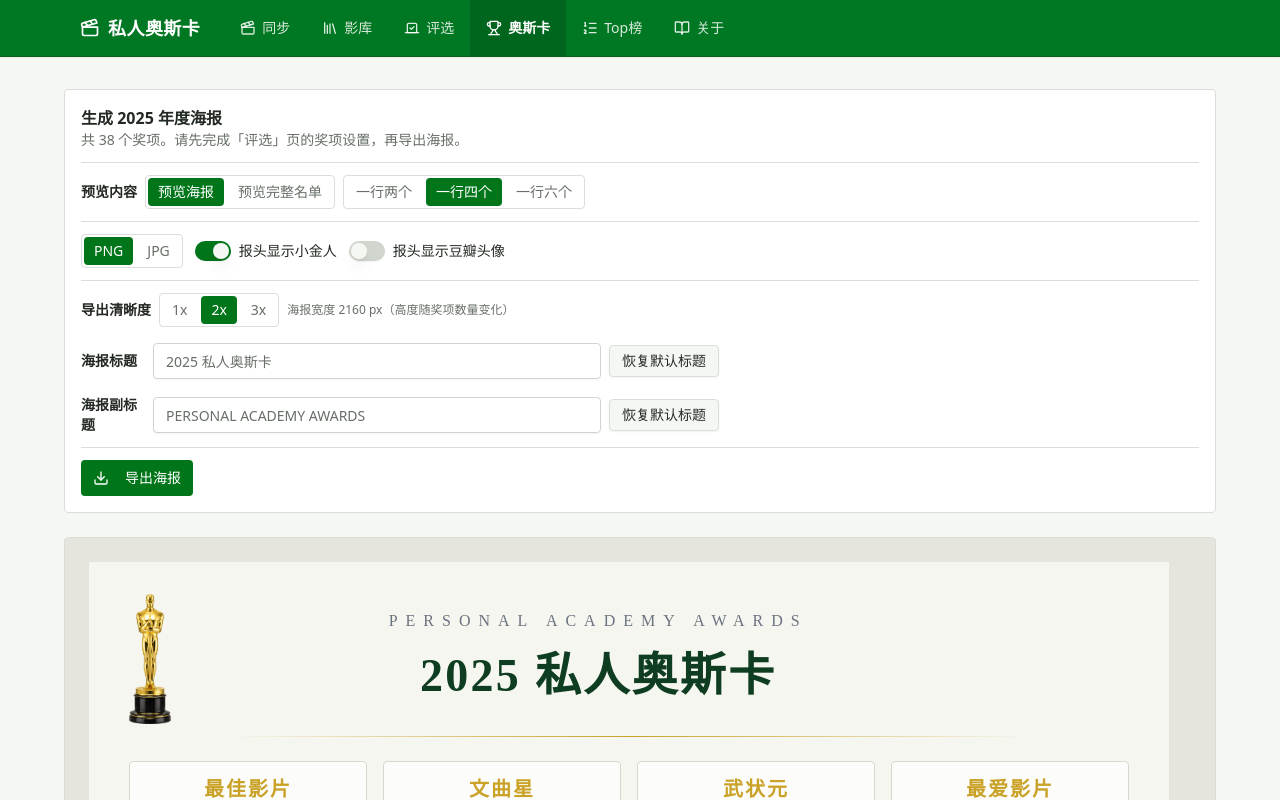
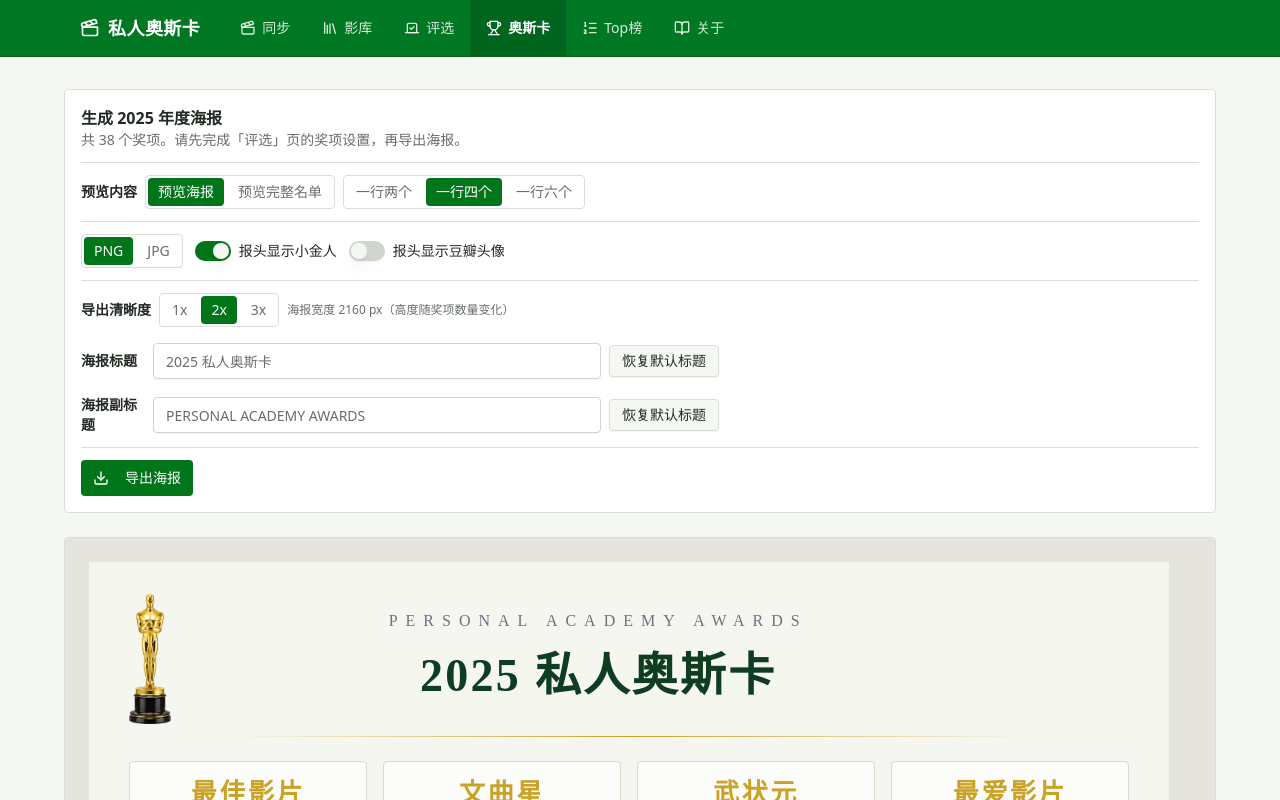
Before and after one commit to SeverusSun/PrivateOscar, a React (Vite) app in the folder app/: page / in a window 1280 px wide. Both pictures are taken after a click on the button "奥斯卡". Shown: the top 800 px of the page. Built offline with nearby package versions, Linux system fonts and the light colour scheme.

Commit message:
Adjust poster font sizes: list award name 20px, TOP N 45px, main poster award name 26px

```diff
--- a/app/src/sections/PosterSection.tsx
+++ b/app/src/sections/PosterSection.tsx
@@ -128,7 +128,7 @@
           if (pending) {
             return (
               <div key={a.id} className="flex flex-col items-center rounded-md border border-dashed border-[#c9a227] bg-white/70 p-3 text-center">
-                <div className={`${big ? 'text-[26px]' : 'text-[20px]'} font-bold tracking-widest`} style={{ color: GOLD, fontFamily: AWARD_FONT }}>
+                <div className="text-[26px] font-bold tracking-widest" style={{ color: GOLD, fontFamily: AWARD_FONT }}>
                   {a.name}
                 </div>
                 <div
@@ -150,7 +150,7 @@
           const person = winNom ? resolvePerson(a, winNom, movie) : { name: '', image: '', manual: false }
           return (
             <div key={a.id} className="flex flex-col items-center rounded-md border border-[#d8d8cc] bg-white/70 p-3 text-center">
-              <div className={`${big ? 'text-[26px]' : 'text-[20px]'} font-bold tracking-widest`} style={{ color: GOLD, fontFamily: AWARD_FONT }}>
+              <div className="text-[26px] font-bold tracking-widest" style={{ color: GOLD, fontFamily: AWARD_FONT }}>
                 {a.name}
               </div>
               <div className={`${big ? 'my-3' : 'my-2'} flex items-center justify-center overflow-hidden rounded-sm bg-[#ecece2] shadow-sm`} style={{ width: imgW, height: Math.round((imgW * 3) / 2) }}>
@@ -247,7 +247,7 @@
           const citation = !pendingWinner && winner ? (r.citation?.trim() || winner.shortComment.trim() || a.description.trim()) : ''
           return (
             <div key={a.id} className="flex items-start gap-4 border-b border-dashed border-[#d8d8cc] pb-3">
-              <div className="w-40 shrink-0 pt-0.5 text-right text-[15px] font-bold" style={{ color: GOLD, fontFamily: AWARD_FONT }}>
+              <div className="w-40 shrink-0 pt-0.5 text-right text-[20px] font-bold" style={{ color: GOLD, fontFamily: AWARD_FONT }}>
                 {a.name}
               </div>
               <div className="min-w-0 flex-1 space-y-1">
--- a/app/src/sections/TopSection.tsx
+++ b/app/src/sections/TopSection.tsx
@@ -119,7 +119,7 @@
                 </div>
               )}
               <div className="min-w-0 max-w-[440px] text-center">
-                <div className="text-[20px] font-bold leading-tight" style={{ color: rankColor, fontFamily: TITLE_FONT }}>
+                <div className="text-[45px] font-bold leading-tight" style={{ color: rankColor, fontFamily: TITLE_FONT }}>
                   TOP {rank}
                 </div>
                 {movie ? (
```
